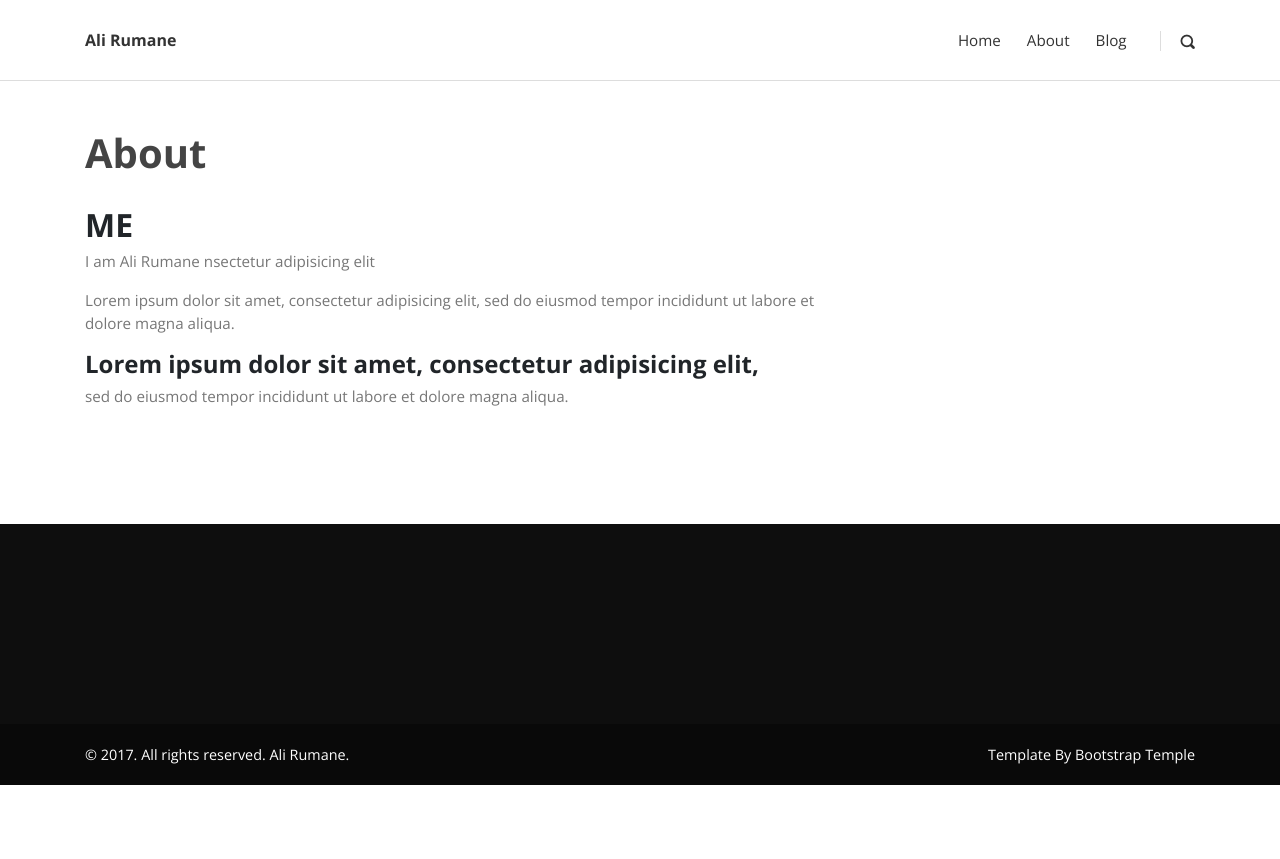
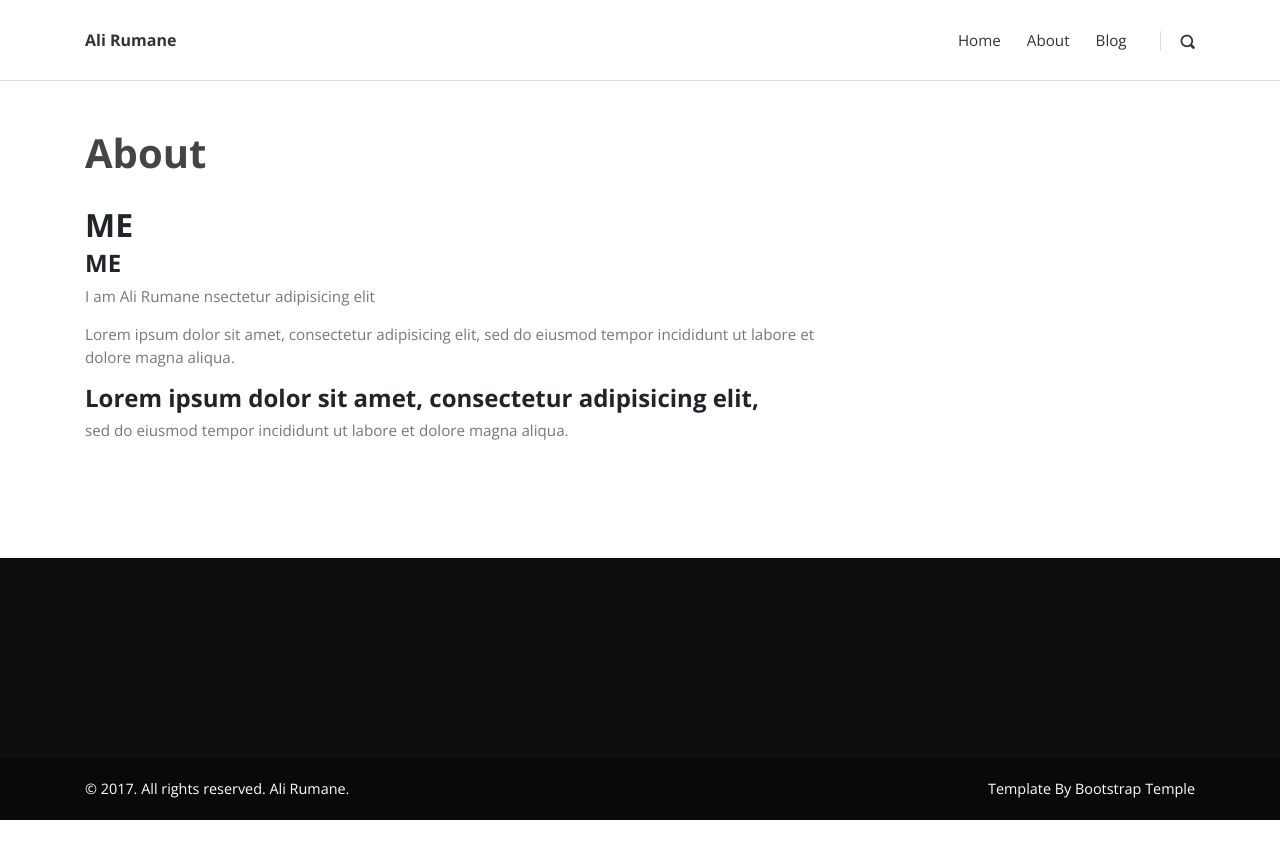
Before and after one commit to alirumane/alirumane.github.io, a Jekyll site: the page built from about.md, in a window 1280 px wide. Shown: the top 859 px of the page. Built offline with Jekyll 4.4.1, drawn with Linux system fonts in a browser that asks for light colours.

```diff
--- a/about.md
+++ b/about.md
@@ -6,6 +6,8 @@ title: "About"
 
 ## ME
 
+#### ME
+
 I am Ali Rumane nsectetur adipisicing elit
 
 Lorem ipsum dolor sit amet, consectetur adipisicing elit, sed do eiusmod tempor incididunt ut labore et dolore magna aliqua.
```
